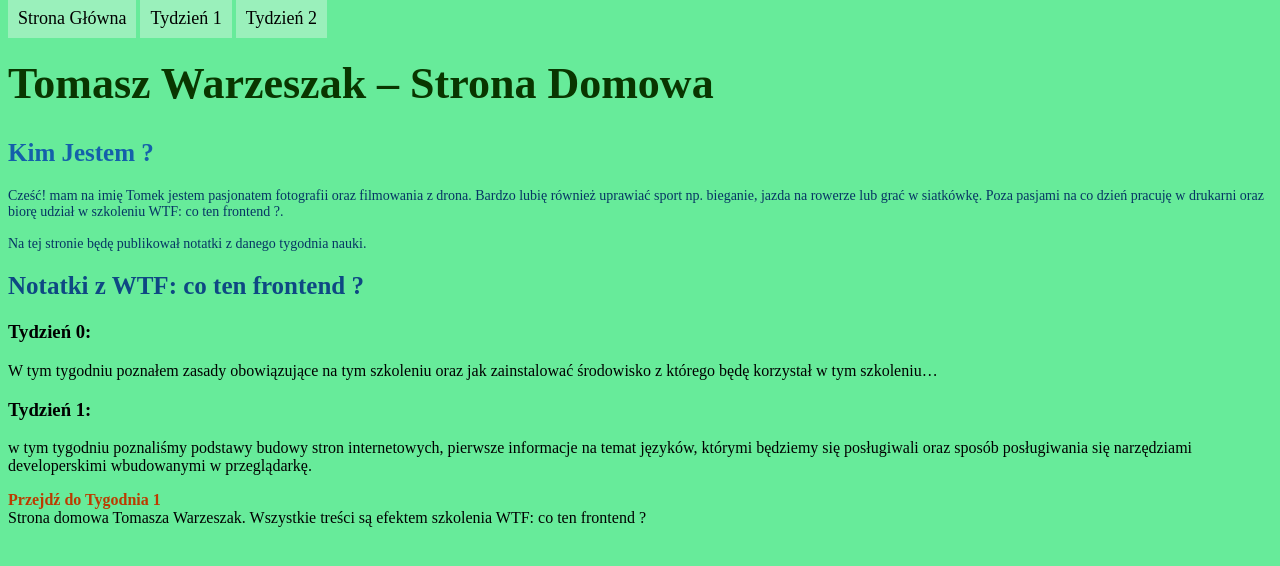
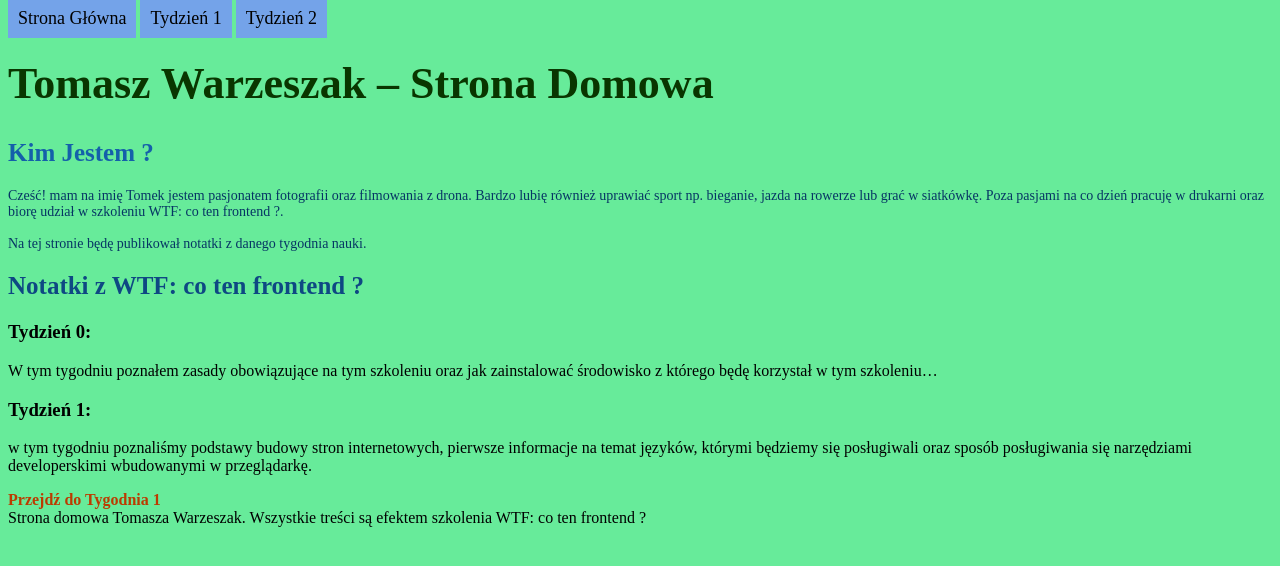
Before and after one commit to tomaszwarzeszak/pagewtf, a plain HTML site: page index.html in a window 1280 px wide. Drawn offline with Linux system fonts and the light colour scheme.

Commit message:
zmiana koloru tła w nawigacji

```diff
--- a/style.css
+++ b/style.css
@@ -11,7 +11,7 @@ body{
     padding: 10px;
     font-size: 18px;
     color:  black;
-    background-color:#9af0bb;
+    background-color:#74a3e9;
     text-decoration: none;
 }
 
```
